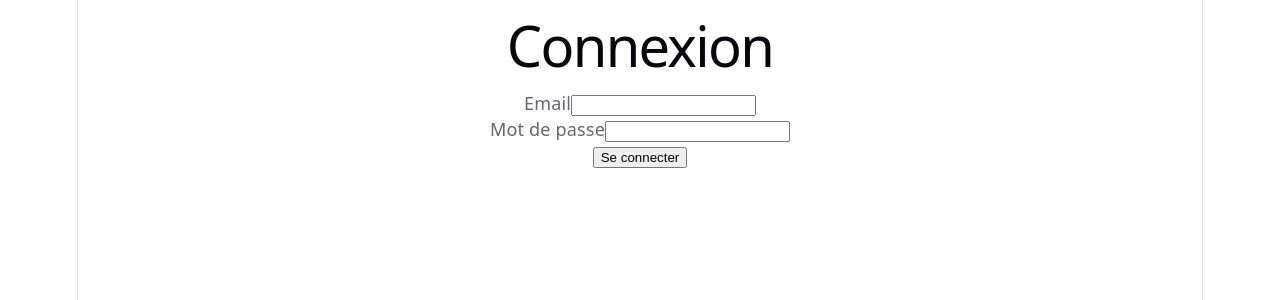
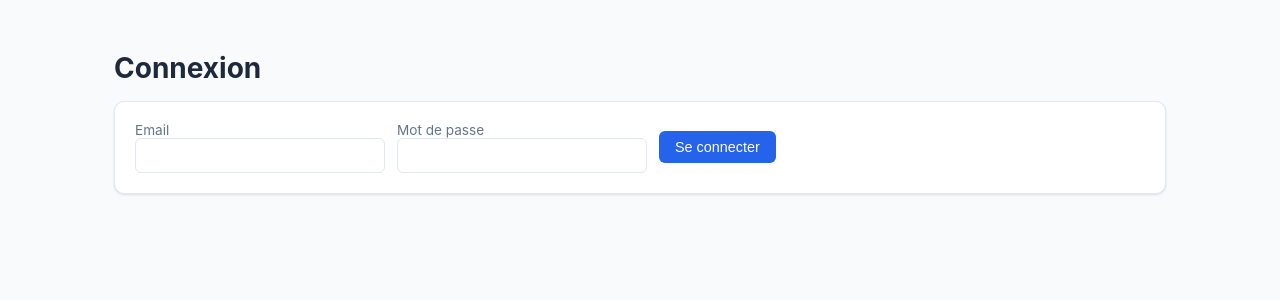
Before and after one commit to heimanoa10-afk/Exam_hub_Web2, a React (Vite) app: page / in a window 1280 px wide. Shown: the top 300 px of the page. Built offline with nearby package versions, Linux system fonts and the light colour scheme.

Commit message:
feat: ajout du style CSS global (couleurs, formulaires, tableaux, layout)

```diff
--- a/src/index.css
+++ b/src/index.css
@@ -1,111 +1,146 @@
 :root {
-  --text: #6b6375;
-  --text-h: #08060d;
-  --bg: #fff;
-  --border: #e5e4e7;
-  --code-bg: #f4f3ec;
-  --accent: #aa3bff;
-  --accent-bg: rgba(170, 59, 255, 0.1);
-  --accent-border: rgba(170, 59, 255, 0.5);
-  --social-bg: rgba(244, 243, 236, 0.5);
-  --shadow:
-    rgba(0, 0, 0, 0.1) 0 10px 15px -3px, rgba(0, 0, 0, 0.05) 0 4px 6px -2px;
-
-  --sans: system-ui, 'Segoe UI', Roboto, sans-serif;
-  --heading: system-ui, 'Segoe UI', Roboto, sans-serif;
-  --mono: ui-monospace, Consolas, monospace;
-
-  font: 18px/145% var(--sans);
-  letter-spacing: 0.18px;
-  color-scheme: light dark;
-  color: var(--text);
-  background: var(--bg);
-  font-synthesis: none;
-  text-rendering: optimizeLegibility;
-  -webkit-font-smoothing: antialiased;
-  -moz-osx-font-smoothing: grayscale;
-
-  @media (max-width: 1024px) {
-    font-size: 16px;
-  }
+  --color-bg: #F8FAFC;
+  --color-surface: #FFFFFF;
+  --color-primary: #1E293B;
+  --color-accent: #2563EB;
+  --color-accent-hover: #1D4ED8;
+  --color-error: #DC2626;
+  --color-success: #16A34A;
+  --color-text: #1E293B;
+  --color-text-muted: #64748B;
+  --color-border: #E2E8F0;
+  --radius: 10px;
+  --shadow: 0 1px 3px rgba(0, 0, 0, 0.08), 0 1px 2px rgba(0, 0, 0, 0.04);
 }
 
-@media (prefers-color-scheme: dark) {
-  :root {
-    --text: #9ca3af;
-    --text-h: #f3f4f6;
-    --bg: #16171d;
-    --border: #2e303a;
-    --code-bg: #1f2028;
-    --accent: #c084fc;
-    --accent-bg: rgba(192, 132, 252, 0.15);
-    --accent-border: rgba(192, 132, 252, 0.5);
-    --social-bg: rgba(47, 48, 58, 0.5);
-    --shadow:
-      rgba(0, 0, 0, 0.4) 0 10px 15px -3px, rgba(0, 0, 0, 0.25) 0 4px 6px -2px;
-  }
-
-  #social .button-icon {
-    filter: invert(1) brightness(2);
-  }
+* {
+  box-sizing: border-box;
 }
 
 body {
   margin: 0;
-}
-
-#root {
-  width: 1126px;
-  max-width: 100%;
-  margin: 0 auto;
-  text-align: center;
-  border-inline: 1px solid var(--border);
-  min-height: 100svh;
-  display: flex;
-  flex-direction: column;
-  box-sizing: border-box;
-}
-
-h1,
-h2 {
-  font-family: var(--heading);
-  font-weight: 500;
-  color: var(--text-h);
+  font-family: "Inter", system-ui, -apple-system, sans-serif;
+  background-color: var(--color-bg);
+  color: var(--color-text);
 }
 
 h1 {
-  font-size: 56px;
-  letter-spacing: -1.68px;
-  margin: 32px 0;
-  @media (max-width: 1024px) {
-    font-size: 36px;
-    margin: 20px 0;
-  }
-}
-h2 {
-  font-size: 24px;
-  line-height: 118%;
-  letter-spacing: -0.24px;
-  margin: 0 0 8px;
-  @media (max-width: 1024px) {
-    font-size: 20px;
-  }
-}
-p {
-  margin: 0;
+  font-size: 1.75rem;
+  font-weight: 700;
+  color: var(--color-primary);
+  margin-bottom: 1rem;
 }
 
-code,
-.counter {
-  font-family: var(--mono);
-  display: inline-flex;
-  border-radius: 4px;
-  color: var(--text-h);
+h2 {
+  font-size: 1.15rem;
+  font-weight: 600;
+  color: var(--color-primary);
+  margin-top: 2rem;
+  margin-bottom: 0.75rem;
 }
 
-code {
-  font-size: 15px;
-  line-height: 135%;
-  padding: 4px 8px;
-  background: var(--code-bg);
+h3 {
+  font-size: 1rem;
+  font-weight: 600;
+  color: var(--color-text-muted);
 }
+
+form {
+  background-color: var(--color-surface);
+  border: 1px solid var(--color-border);
+  border-radius: var(--radius);
+  box-shadow: var(--shadow);
+  padding: 1.25rem;
+  display: flex;
+  flex-wrap: wrap;
+  gap: 0.75rem;
+  align-items: center;
+  margin-bottom: 1.5rem;
+}
+
+input, select {
+  padding: 0.5rem 0.75rem;
+  border: 1px solid var(--color-border);
+  border-radius: 6px;
+  font-size: 0.9rem;
+  font-family: inherit;
+}
+
+input:focus, select:focus {
+  outline: 2px solid var(--color-accent);
+  outline-offset: 1px;
+  border-color: var(--color-accent);
+}
+
+label {
+  font-size: 0.85rem;
+  color: var(--color-text-muted);
+  display: flex;
+  align-items: center;
+  gap: 0.4rem;
+}
+
+button {
+  background-color: var(--color-accent);
+  color: white;
+  border: none;
+  border-radius: 6px;
+  padding: 0.5rem 1rem;
+  font-size: 0.9rem;
+  font-weight: 500;
+  cursor: pointer;
+  transition: background-color 0.15s ease;
+}
+
+button:hover {
+  background-color: var(--color-accent-hover);
+}
+
+button:disabled {
+  background-color: var(--color-border);
+  color: var(--color-text-muted);
+  cursor: not-allowed;
+}
+table {
+  width: 100%;
+  border-collapse: collapse;
+  background-color: var(--color-surface);
+  border-radius: var(--radius);
+  overflow: hidden;
+  box-shadow: var(--shadow);
+}
+
+th, td {
+  text-align: left;
+  padding: 0.65rem 1rem;
+  border-bottom: 1px solid var(--color-border);
+  font-size: 0.9rem;
+}
+
+th {
+  background-color: var(--color-bg);
+  color: var(--color-text-muted);
+  font-weight: 600;
+  text-transform: uppercase;
+  font-size: 0.75rem;
+  letter-spacing: 0.03em;
+}
+
+tr:last-child td {
+  border-bottom: none;
+}
+
+a {
+  color: var(--color-accent);
+  text-decoration: none;
+  font-weight: 500;
+}
+
+a:hover {
+  text-decoration: underline;
+}
+#root {
+  max-width: 1100px;
+  margin: 0 auto;
+  padding: 2rem 1.5rem;
+}
```
